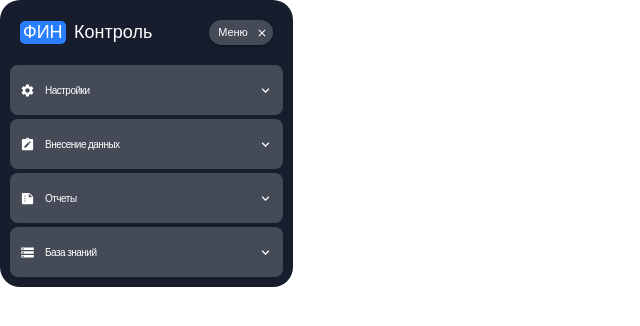
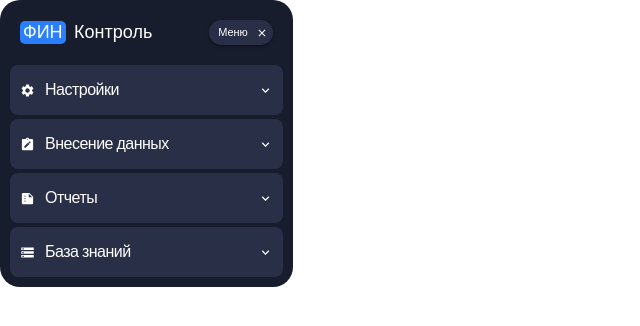
Before and after one commit to Lehano-A/financial-control-test-work, a React (Create React App) app: page / in a window 1280 px wide. Shown: the top 326 px of the page, without its empty margins (0-640 px from the left). Built offline with nearby package versions, Linux system fonts and the light colour scheme; a web font is replaced by a local one.

Commit message:
Вносит корректировки по стилям

```diff
--- a/src/components/PanelMenu/ListMenu/ListMenu.tsx
+++ b/src/components/PanelMenu/ListMenu/ListMenu.tsx
@@ -29,7 +29,7 @@ const List = styled(MuiList)(() => ({
 
 const ListItemButton = styled(MuiListItemButton)(
   ({ theme }: { theme: Theme }) => ({
-    backgroundColor: theme.palette.primary.light,
+    backgroundColor: theme.palette.primary.shades[800],
   }),
 );
 
@@ -70,7 +70,10 @@ function ListMenu() {
               onClick={handleOnClick}
             >
               <ListItemIcon>{main.icon}</ListItemIcon>
-              <ListItemText primary={main.name} />
+              <ListItemText
+                primary={main.name}
+                primaryTypographyProps={{ fontSize: '1.6rem' }}
+              />
               {isOpen[main.name] ? <ExpandLess /> : <ExpandMore />}
             </ListItemButton>
             <Collapse
--- a/src/components/PanelMenu/ListMenu/NestedList/NestedList.tsx
+++ b/src/components/PanelMenu/ListMenu/NestedList/NestedList.tsx
@@ -8,7 +8,6 @@ import { NestedListProps } from './NestedList.types';
 
 const ListItemButton = styled(MuiListItemButton)(() => ({
   paddingLeft: '48px',
-  fontSize: '12px',
 }));
 
 function NestedList({ nestedData }: { nestedData: NestedListProps[] }) {
@@ -21,7 +20,7 @@ function NestedList({ nestedData }: { nestedData: NestedListProps[] }) {
           <ListItemButton key={id}>
             <ListItemText
               primary={name}
-              primaryTypographyProps={{ fontSize: '15px' }}
+              primaryTypographyProps={{ fontSize: '1.5rem' }}
             />
           </ListItemButton>
         );
--- a/src/components/PanelMenu/PanelMenu.tsx
+++ b/src/components/PanelMenu/PanelMenu.tsx
@@ -4,24 +4,21 @@ import { Box, Button } from '@mui/material';
 import { Theme } from '@mui/material/styles';
 import ClearIcon from '@mui/icons-material/Clear';
 import ListMenu from './ListMenu/ListMenu';
+import { widgetMixin } from '../../mixins/widgetMixin';
 
 const Section = styled('section')(({ theme }: { theme: Theme }) => {
   return {
+    ...widgetMixin(theme),
     display: 'flex',
-    width: '293px',
-    backgroundColor: theme.palette.primary.main,
-    borderRadius: theme.customVariables.borderRadiusMain,
     flexDirection: 'column',
-    padding: '10px',
   };
 });
 
 const Title = styled('h2')(({ theme }: { theme: Theme }) => ({
   color: theme.palette.common.white,
-  fontSize: '18px',
+  fontSize: '1.8rem',
   lineHeight: '0.9',
   fontWeight: '500',
-  margin: '0',
 
   '& > span': {
     display: 'inline-block',
@@ -34,11 +31,11 @@ const Title = styled('h2')(({ theme }: { theme: Theme }) => ({
 
 const ButtonMenu = styled(Button)(({ theme }: { theme: Theme }) => ({
   textTransform: 'none',
-  backgroundColor: theme.palette.primary.light,
+  backgroundColor: theme.palette.primary.shades[800],
   height: '25px',
   borderRadius: '25px',
   lineHeight: 0,
-  fontSize: '11px',
+  fontSize: '1.1rem',
   padding: '0',
 }));
 
@@ -50,7 +47,7 @@ const Header = styled(Box)(() => ({
   display: 'flex',
   justifyContent: 'space-between',
   alignItems: 'center',
-  padding: '10px 10px 20px 10px',
+  padding: '0 10px 20px 10px',
 }));
 
 function PanelMenu() {
```
